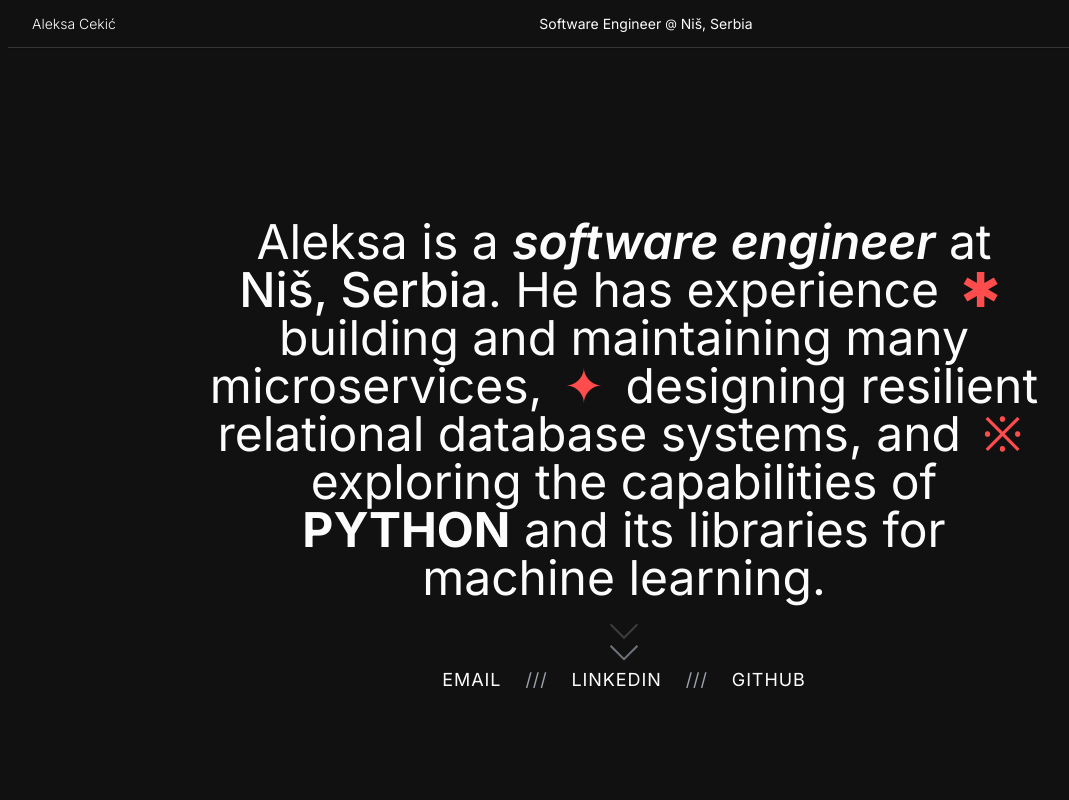
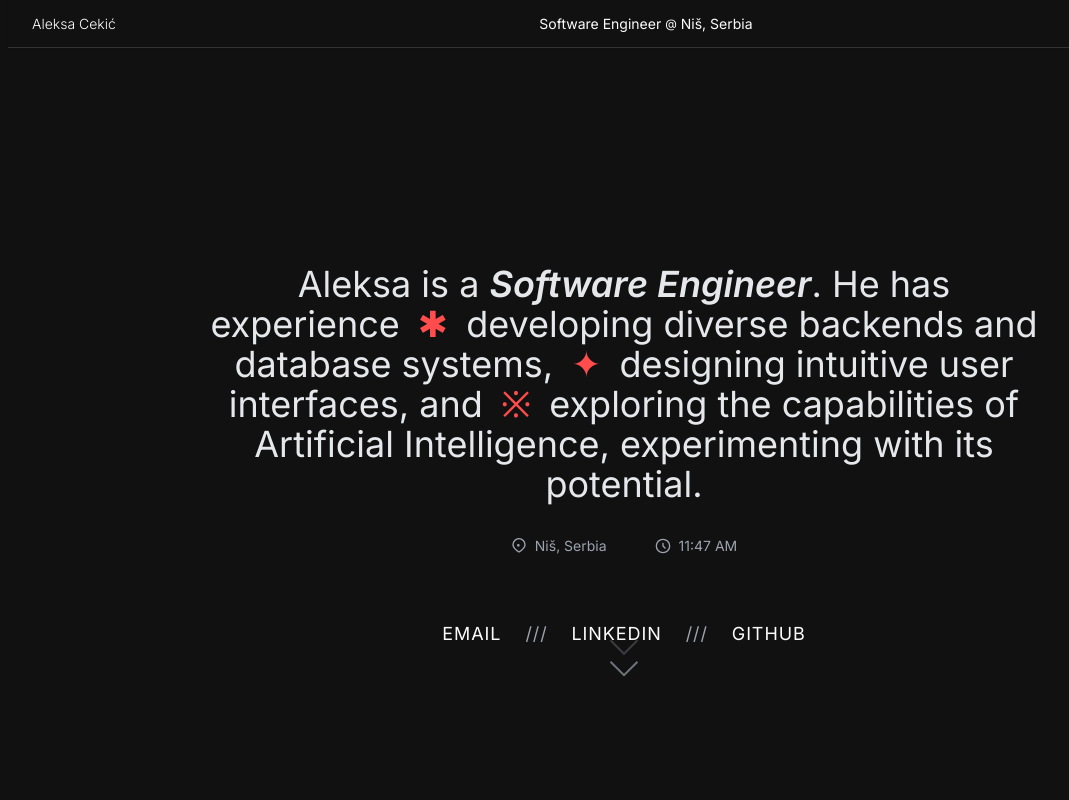
Before and after one commit to alxcek/portfolio, a React (Vite) app: page / in a window 1280 px wide. Shown: the top 800 px of the page, without its empty margins (16-1085 px from the left). Built offline with nearby package versions, Linux system fonts and the light colour scheme.

Commit message:
chore: minor refactors

```diff
--- a/index.html
+++ b/index.html
@@ -2,7 +2,7 @@
 <html lang="en">
   <head>
     <meta charset="UTF-8" />
-    <link rel="icon" type="image/svg+xml" href="/vite.svg" />
+    <link rel="icon" type="image/png+svg+xml" href="/square.png" />
     <meta name="viewport" content="width=device-width, initial-scale=1.0" />
     <title>aleksa cekic</title>
   </head>
--- a/src/components/About.jsx
+++ b/src/components/About.jsx
@@ -33,19 +33,38 @@ const About = () => {
         }}
       >
         <div className="text-center mb-16">
-          <p className="text-4xl md:text-5xl mb-6 leading-relaxed">
-            Aleksa is a <span className="italic font-semibold">software engineer</span> at{" "}
-            <span className="font-medium">Niš, Serbia</span>. He has experience{" "}
-            <span className="inline-flex items-center mx-2 text-[#FF4D4D]">✱</span> building and maintaining many microservices,{" "}
-            <span className="inline-flex items-center mx-2 text-[#FF4D4D]">✦</span> designing resilient relational database systems,
+          <p className="text-3xl md:text-4xl leading-relaxed text-gray-200">
+            Aleksa is a <span className="italic font-semibold">Software Engineer</span>. He has experience{" "}
+            <span className="inline-flex items-center mx-2 text-[#FF4D4D]">✱</span> developing diverse backends and database systems,{" "}
+            <span className="inline-flex items-center mx-2 text-[#FF4D4D]">✦</span> designing intuitive user interfaces,
             and <span className="inline-flex items-center mx-2 text-[#FF4D4D]">※</span> exploring the capabilities of{" "}
-            <span className="uppercase font-bold">Python</span> and its libraries for machine learning.
+            Artificial Intelligence, experimenting with its potential.
           </p>
+
+
+
           {/* <div className="text-lg text-gray-400 mt-8">
             Building solutions with{" "}
             <span className="font-semibold uppercase">JAVA</span>{" "}
             <span className="font-semibold uppercase">SPRING BOOT</span>
           </div> */}
+          <div className="mt-8 flex items-center justify-center space-x-12 text-gray-400 text-sm">
+            <div className="flex items-center space-x-2">
+              <svg xmlns="http://www.w3.org/2000/svg" className="h-4 w-4" fill="none" viewBox="0 0 24 24" stroke="currentColor">
+                <path strokeLinecap="round" strokeLinejoin="round" strokeWidth={2} d="M12 11c0 .552-.448 1-1 1s-1-.448-1-1 .448-1 1-1 1 .448 1 1z" />
+                <path strokeLinecap="round" strokeLinejoin="round" strokeWidth={2} d="M21 10c0 5-9 11-9 11S3 15 3 10a9 9 0 1118 0z" />
+              </svg>
+              <span>Niš, Serbia</span>
+            </div>
+
+            <div className="flex items-center space-x-2">
+              <svg xmlns="http://www.w3.org/2000/svg" className="h-4 w-4" fill="none" viewBox="0 0 24 24" stroke="currentColor">
+                <path strokeLinecap="round" strokeLinejoin="round" strokeWidth={2} d="M12 8v4l3 3" />
+                <path strokeLinecap="round" strokeLinejoin="round" strokeWidth={2} d="M12 2a10 10 0 100 20 10 10 0 000-20z" />
+              </svg>
+              <span>{new Date().toLocaleTimeString([], { hour: "2-digit", minute: "2-digit" })}</span>
+            </div>
+          </div>
         </div>
 
         <div className="text-center text-lg uppercase tracking-wider space-x-6">
@@ -63,8 +82,8 @@ const About = () => {
         </div>
 
         <div className="absolute left-1/2 transform -translate-x-1/2 -translate-y-1/2
-                top-2/3 sm:top-3/4 md:top-[80%] lg:top-[75%]
-                block max-[810px]:hidden">
+             top-[68%] sm:top-[77%] md:top-[82%] lg:top-[77%]
+             block max-[810px]:hidden">
           <Arrow />
         </div>
       </main>
```
Also changed, not shown: public/square.png (added), src/components/Arrow.jsx (indentation only).
